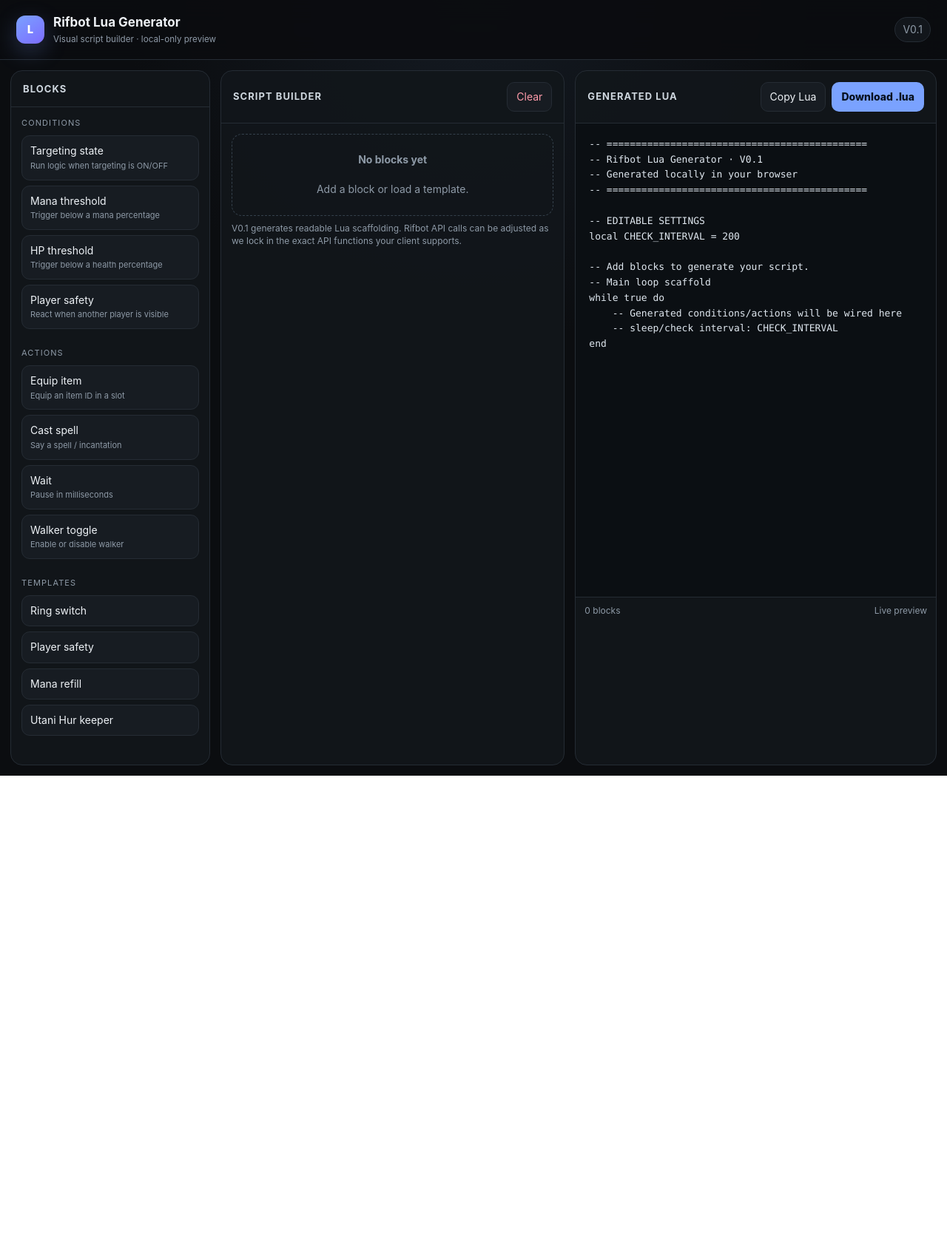
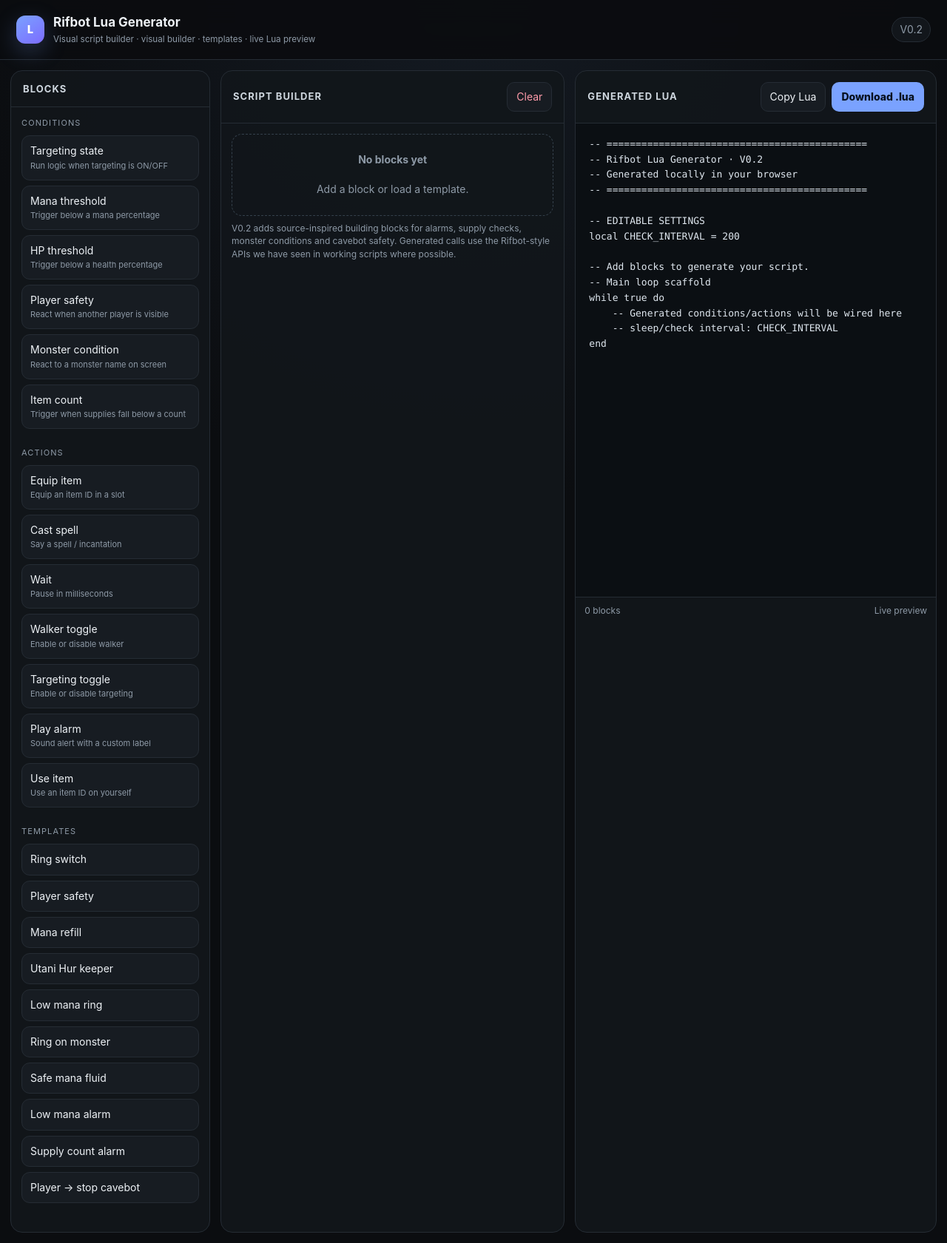
Before and after one commit to playmate/lua-generator, a plain HTML site: page index.html in a window 1280 px wide. Shown: the whole page at 74% size. Before the commit the page ends 1049 px from the top, so only its background shows below. Drawn offline with Linux system fonts and the light colour scheme.

Commit message:
Expand generator with source-inspired templates and blocks

```diff
--- a/index.html
+++ b/index.html
@@ -55,9 +55,9 @@ pre{margin:0;height:100%;overflow:auto;padding:18px;background:#0b0f13;color:#df
 <header class="topbar">
   <div class="brand">
     <div class="logo">L</div>
-    <div><h1>Rifbot Lua Generator</h1><small>Visual script builder · local-only preview</small></div>
+    <div><h1>Rifbot Lua Generator</h1><small>Visual script builder · visual builder · templates · live Lua preview</small></div>
   </div>
-  <div class="badge">V0.1</div>
+  <div class="badge">V0.2</div>
 </header>
 
 <main class="layout">
@@ -70,6 +70,8 @@ pre{margin:0;height:100%;overflow:auto;padding:18px;background:#0b0f13;color:#df
         <button class="block-btn" onclick="addBlock('mana')">Mana threshold<span>Trigger below a mana percentage</span></button>
         <button class="block-btn" onclick="addBlock('hp')">HP threshold<span>Trigger below a health percentage</span></button>
         <button class="block-btn" onclick="addBlock('players')">Player safety<span>React when another player is visible</span></button>
+        <button class="block-btn" onclick="addBlock('monster')">Monster condition<span>React to a monster name on screen</span></button>
+        <button class="block-btn" onclick="addBlock('itemcount')">Item count<span>Trigger when supplies fall below a count</span></button>
       </div>
       <div class="section">
         <div class="section-title">Actions</div>
@@ -77,6 +79,9 @@ pre{margin:0;height:100%;overflow:auto;padding:18px;background:#0b0f13;color:#df
         <button class="block-btn" onclick="addBlock('spell')">Cast spell<span>Say a spell / incantation</span></button>
         <button class="block-btn" onclick="addBlock('wait')">Wait<span>Pause in milliseconds</span></button>
         <button class="block-btn" onclick="addBlock('walker')">Walker toggle<span>Enable or disable walker</span></button>
+        <button class="block-btn" onclick="addBlock('targettoggle')">Targeting toggle<span>Enable or disable targeting</span></button>
+        <button class="block-btn" onclick="addBlock('alarm')">Play alarm<span>Sound alert with a custom label</span></button>
+        <button class="block-btn" onclick="addBlock('useitem')">Use item<span>Use an item ID on yourself</span></button>
       </div>
       <div class="section">
         <div class="section-title">Templates</div>
@@ -84,6 +89,12 @@ pre{margin:0;height:100%;overflow:auto;padding:18px;background:#0b0f13;color:#df
         <button class="template-btn" onclick="loadTemplate('player')">Player safety</button>
         <button class="template-btn" onclick="loadTemplate('mana')">Mana refill</button>
         <button class="template-btn" onclick="loadTemplate('utani')">Utani Hur keeper</button>
+        <button class="template-btn" onclick="loadTemplate('lowmanaRing')">Low mana ring</button>
+        <button class="template-btn" onclick="loadTemplate('monsterRing')">Ring on monster</button>
+        <button class="template-btn" onclick="loadTemplate('safeMana')">Safe mana fluid</button>
+        <button class="template-btn" onclick="loadTemplate('manaAlarm')">Low mana alarm</button>
+        <button class="template-btn" onclick="loadTemplate('supplyAlarm')">Supply count alarm</button>
+        <button class="template-btn" onclick="loadTemplate('cavebotSafety')">Player → stop cavebot</button>
       </div>
     </div>
   </section>
@@ -95,7 +106,7 @@ pre{margin:0;height:100%;overflow:auto;padding:18px;background:#0b0f13;color:#df
     </div>
     <div class="content">
       <div id="builder"></div>
-      <div class="note">V0.1 generates readable Lua scaffolding. Rifbot API calls can be adjusted as we lock in the exact API functions your client supports.</div>
+      <div class="note">V0.2 adds source-inspired building blocks for alarms, supply checks, monster conditions and cavebot safety. Generated calls use the Rifbot-style APIs we have seen in working scripts where possible.</div>
     </div>
   </section>
 
@@ -120,25 +131,32 @@ const defs = {
  mana:{title:"Mana threshold",fields:[["value","Mana below (%)","number"],["action","Action","text"]]},
  hp:{title:"HP threshold",fields:[["value","HP below (%)","number"],["action","Action","text"]]},
  players:{title:"Player safety",fields:[["delay","Resume delay (ms)","number"]]},
- equip:{title:"Equip item",fields:[["name","Item name","text"],["id","Item ID","number"],["slot","Slot","select",["ring","amulet","weapon"]]]},
+ monster:{title:"Monster condition",fields:[["name","Monster name","text"],["range","Range (sqm)","number"]]},
+ itemcount:{title:"Item count",fields:[["itemId","Item ID","number"],["count","Below count","number"]]},
+ equip:{title:"Equip item",fields:[["name","Item name","text"],["itemId","Item ID","number"],["slot","Slot","select",["ring","amulet","weapon"]]]},
  spell:{title:"Cast spell",fields:[["spell","Spell","text"],["interval","Interval (ms)","number"]]},
  wait:{title:"Wait",fields:[["ms","Milliseconds","number"]]},
- walker:{title:"Walker toggle",fields:[["state","State","select",["ON","OFF"]]]}
+ walker:{title:"Walker toggle",fields:[["state","State","select",["ON","OFF"]]]},
+ targettoggle:{title:"Targeting toggle",fields:[["state","State","select",["ON","OFF"]]]},
+ alarm:{title:"Play alarm",fields:[["label","Alarm label","text"]]},
+ useitem:{title:"Use item",fields:[["itemId","Item ID","number"],["delay","Delay (ms)","number"]]}
 };
 const defaults = {
  targeting:{state:"ON"}, mana:{value:20,action:"use mana fluid until 60%"}, hp:{value:65,action:"cast exura vita"},
- players:{delay:5000}, equip:{name:"Frostwind Ring",id:12180,slot:"ring"}, spell:{spell:"utani hur",interval:25000},
- wait:{ms:1000}, walker:{state:"OFF"}
+ players:{delay:5000}, monster:{name:"Dragon Lord",range:7}, itemcount:{itemId:2874,count:300},
+ equip:{name:"Frostwind Ring",itemId:12180,slot:"ring"}, spell:{spell:"utani hur",interval:25000},
+ wait:{ms:1000}, walker:{state:"OFF"}, targettoggle:{state:"OFF"},
+ alarm:{label:"Supply warning"}, useitem:{itemId:2874,delay:1000}
 };
 
 function addBlock(type,data={}){
-  blocks.push({type,...defaults[type],...data,id:crypto.randomUUID()});
+  blocks.push({type,...defaults[type],...data,uid:crypto.randomUUID()});
   render();
 }
-function removeBlock(id){blocks=blocks.filter(b=>b.id!==id);render()}
+function removeBlock(uid){blocks=blocks.filter(b=>b.uid!==uid);render()}
 function clearBlocks(){blocks=[];render()}
-function updateBlock(id,key,value){
-  const b=blocks.find(x=>x.id===id); if(!b)return;
+function updateBlock(uid,key,value){
+  const b=blocks.find(x=>x.uid===uid); if(!b)return;
   b[key]=value; generate();
 }
 function render(){
@@ -151,29 +169,34 @@ function render(){
       const fields=d.fields.map(f=>{
         const [key,label,type,opts]=f;
         let input;
-        if(type==="select") input=`<select onchange="updateBlock('${b.id}','${key}',this.value)">${opts.map(o=>`<option ${String(b[key])===o?'selected':''}>${o}</option>`).join("")}</select>`;
-        else input=`<input type="${type}" value="${String(b[key]??'').replaceAll('"','&quot;')}" oninput="updateBlock('${b.id}','${key}',this.value)">`;
+        if(type==="select") input=`<select onchange="updateBlock('${b.uid}','${key}',this.value)">${opts.map(o=>`<option ${String(b[key])===o?'selected':''}>${o}</option>`).join("")}</select>`;
+        else input=`<input type="${type}" value="${String(b[key]??'').replaceAll('"','&quot;')}" oninput="updateBlock('${b.uid}','${key}',this.value)">`;
         return `<label>${label}${input}</label>`;
       }).join("");
-      return `<div class="card"><div class="card-top"><div class="card-title">${i+1}. ${d.title}</div><button class="icon-btn" onclick="removeBlock('${b.id}')">×</button></div><div class="card-body">${fields}</div></div>`;
+      return `<div class="card"><div class="card-top"><div class="card-title">${i+1}. ${d.title}</div><button class="icon-btn" onclick="removeBlock('${b.uid}')">×</button></div><div class="card-body">${fields}</div></div>`;
     }).join("");
   }
   generate();
 }
 function luaEscape(s){return String(s).replaceAll("\\","\\\\").replaceAll('"','\\"')}
 function generate(){
-  let out=`-- =============================================\n-- Rifbot Lua Generator · V0.1\n-- Generated locally in your browser\n-- =============================================\n\n-- EDITABLE SETTINGS\nlocal CHECK_INTERVAL = 200\n\n`;
+  let out=`-- =============================================\n-- Rifbot Lua Generator · V0.2\n-- Generated locally in your browser\n-- =============================================\n\n-- EDITABLE SETTINGS\nlocal CHECK_INTERVAL = 200\n\n`;
   if(!blocks.length) out += "-- Add blocks to generate your script.\n";
   blocks.forEach((b,i)=>{
     out += `-- Block ${i+1}: ${defs[b.type].title}\n`;
     if(b.type==="targeting") out += `-- IF targeting is ${b.state}\n-- TODO: connect to your Rifbot targeting-state API\n\n`;
     if(b.type==="mana") out += `-- IF manaPercent < ${b.value} THEN ${b.action}\n-- TODO: connect mana check + action to Rifbot API\n\n`;
     if(b.type==="hp") out += `-- IF hpPercent < ${b.value} THEN ${b.action}\n-- TODO: connect HP check + action to Rifbot API\n\n`;
-    if(b.type==="players") out += `-- Player safety: pause walker + targeting when player is visible\nlocal PLAYER_RESUME_DELAY = ${b.delay}\n-- TODO: connect player detection / walker / targeting calls\n\n`;
-    if(b.type==="equip") out += `local ITEM_${i+1}_NAME = "${luaEscape(b.name)}"\nlocal ITEM_${i+1}_ID = ${b.id || 0}\nlocal ITEM_${i+1}_SLOT = "${b.slot}"\n-- TODO: equip item via Rifbot API\n\n`;
+    if(b.type==="players") out += `-- Player safety\nlocal PLAYER_RESUME_DELAY = ${b.delay}\n-- Pattern: if a player is detected, pause modules and resume after the delay.\n\n`;
+    if(b.type==="monster") out += `local MONSTER_NAME_${i+1} = "${luaEscape(b.name)}"\nlocal MONSTER_RANGE_${i+1} = ${b.range || 7}\n-- Trigger actions when this monster is visible/in range.\n\n`;
+    if(b.type==="itemcount") out += `local SUPPLY_ITEM_${i+1} = ${b.itemId || 0}\nlocal SUPPLY_MIN_${i+1} = ${b.count || 0}\n-- Trigger when item count is below SUPPLY_MIN_${i+1}.\n\n`;
+    if(b.type==="equip") out += `local ITEM_${i+1}_NAME = "${luaEscape(b.name)}"\nlocal ITEM_${i+1}_ID = ${b.itemId || 0}\nlocal ITEM_${i+1}_SLOT = "${b.slot}"\n-- Rifbot-style equip pattern: Self.EquipItem(SLOT_RING, ITEM_${i+1}_ID, 1, 0)\n\n`;
     if(b.type==="spell") out += `local SPELL_${i+1} = "${luaEscape(b.spell)}"\nlocal SPELL_${i+1}_INTERVAL = ${b.interval || 0}\n-- TODO: cast/say spell via Rifbot API\n\n`;
     if(b.type==="wait") out += `-- wait ${b.ms} ms\n-- TODO: delay(${b.ms}) using supported Rifbot function\n\n`;
-    if(b.type==="walker") out += `-- Walker ${b.state}\n-- TODO: connect walker toggle to Rifbot API\n\n`;
+    if(b.type==="walker") out += `-- Walker ${b.state}\nWalker.Enabled(${b.state==="ON"?"true":"false"})\n\n`;
+    if(b.type==="targettoggle") out += `-- Targeting ${b.state}\nTargeting.Enabled(${b.state==="ON"?"true":"false"})\n\n`;
+    if(b.type==="alarm") out += `-- Alarm: ${luaEscape(b.label)}\n-- Add your preferred Rifbot sound/alarm call here.\n\n`;
+    if(b.type==="useitem") out += `local USE_ITEM_${i+1} = ${b.itemId || 0}\nlocal USE_DELAY_${i+1} = ${b.delay || 0}\n-- Use this item on self with the configured delay.\n\n`;
   });
   out += `-- Main loop scaffold\nwhile true do\n    -- Generated conditions/actions will be wired here\n    -- sleep/check interval: CHECK_INTERVAL\nend\n`;
   document.getElementById("code").textContent=out;
@@ -183,9 +206,9 @@ function loadTemplate(name){
   blocks=[];
   if(name==="ring"){
     addBlock("targeting",{state:"ON"});
-    addBlock("equip",{name:"Frostwind Ring",id:12180,slot:"ring"});
+    addBlock("equip",{name:"Frostwind Ring",itemId:12180,slot:"ring"});
     addBlock("targeting",{state:"OFF"});
-    addBlock("equip",{name:"Worn Angelic Ring",id:8058,slot:"ring"});
+    addBlock("equip",{name:"Worn Angelic Ring",itemId:8058,slot:"ring"});
   }
   if(name==="player"){
     addBlock("players",{delay:5000}); addBlock("walker",{state:"OFF"});
@@ -195,6 +218,31 @@ function loadTemplate(name){
   }
   if(name==="utani"){
     addBlock("players",{delay:5000}); addBlock("spell",{spell:"utani hur",interval:25000});
+  }
+  if(name==="lowmanaRing"){
+    addBlock("mana",{value:55,action:"equip life/mana ring"});
+    addBlock("equip",{name:"Life Ring",itemId:3052,slot:"ring"});
+  }
+  if(name==="monsterRing"){
+    addBlock("monster",{name:"Dragon Lord",range:7});
+    addBlock("equip",{name:"Protection Ring",itemId:0,slot:"ring"});
+  }
+  if(name==="safeMana"){
+    addBlock("mana",{value:70,action:"use mana fluid"});
+    addBlock("useitem",{itemId:2874,delay:1200});
+  }
+  if(name==="manaAlarm"){
+    addBlock("mana",{value:20,action:"play alarm"});
+    addBlock("alarm",{label:"Low mana"});
+  }
+  if(name==="supplyAlarm"){
+    addBlock("itemcount",{itemId:2874,count:300});
+    addBlock("alarm",{label:"Mana fluids below minimum"});
+  }
+  if(name==="cavebotSafety"){
+    addBlock("players",{delay:5000});
+    addBlock("walker",{state:"OFF"});
+    addBlock("targettoggle",{state:"OFF"});
   }
 }
 async function copyLua(){
```
